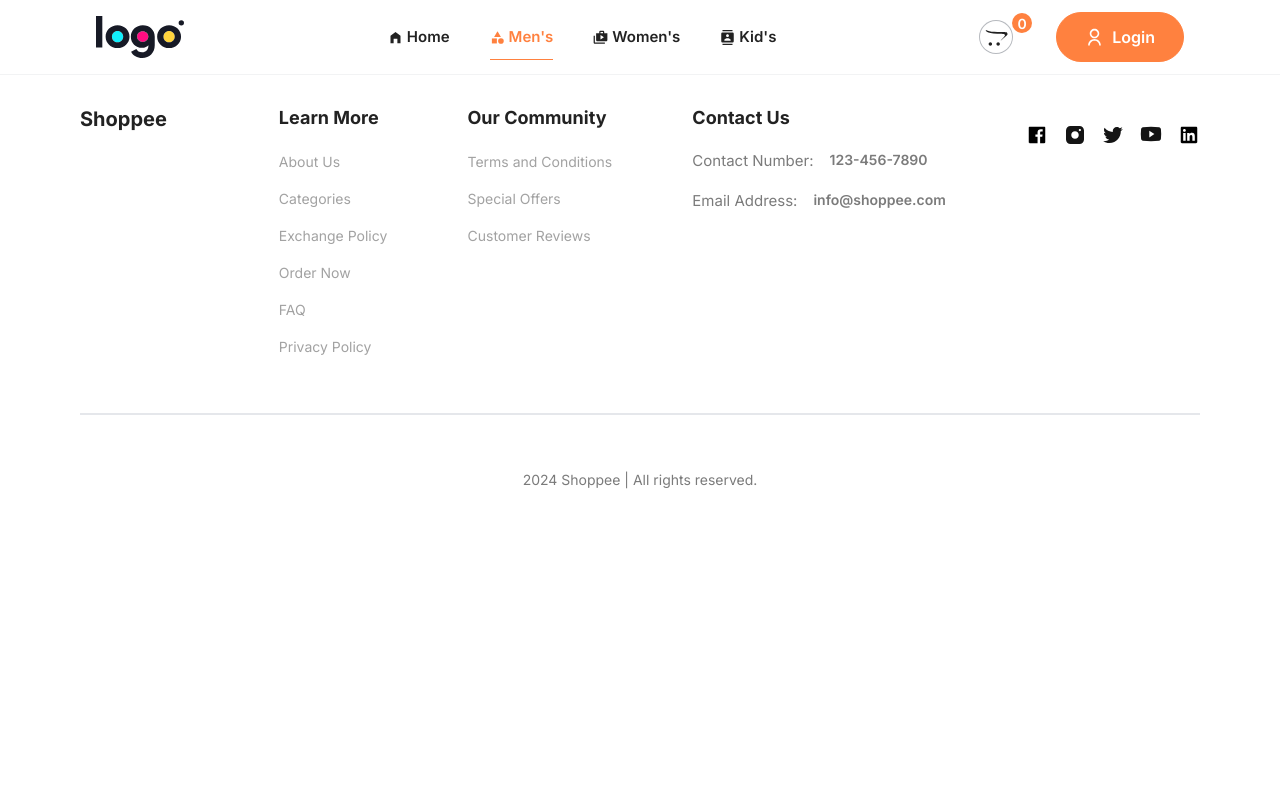
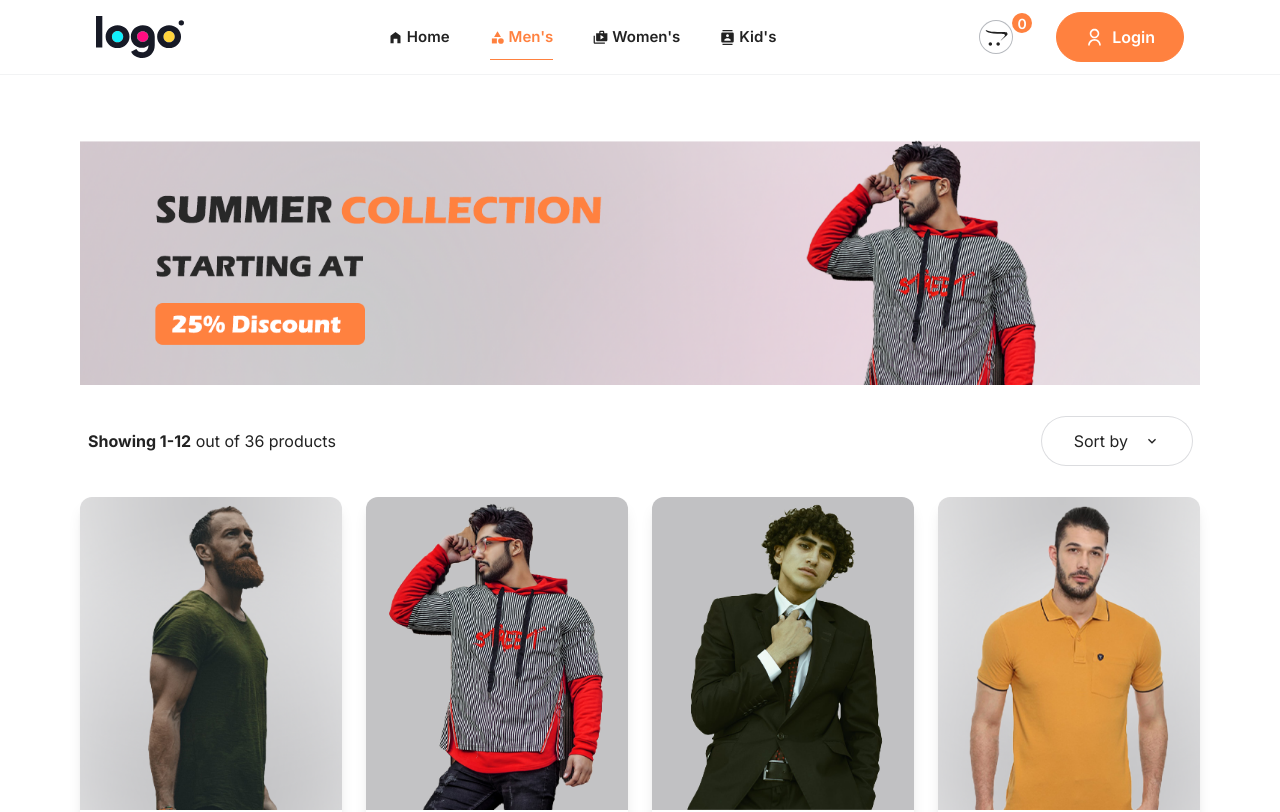
Before and after one commit to imeshhirushan2117/MERN-Ecommerce, a React (Vite) app: page /mens in a window 1280 px wide. Shown: the top 812 px of the page. Built offline with nearby package versions, Linux system fonts and the light colour scheme.

Commit message:
item-category-added

```diff
--- a/src/App.jsx
+++ b/src/App.jsx
@@ -7,6 +7,12 @@ import Login from "./pages/Login";
 import Product from "./pages/Product";
 import Footer from "./components/Footer";
 
+// imgers import
+import bannermens from './assets/bannermens.png'
+import bannerwomens from './assets/bannerwomens.png'
+import bannerkids from './assets/bannerkids.png'
+
+
 export default function App() {
   return (
     <main className="bg-pr text-tertiary">
@@ -14,9 +20,9 @@ export default function App() {
         <Header />
         <Routes>
           <Route path="/" element={<Home />} />
-          <Route path="/mens" element={<Category />} />
-          <Route path="/womens" element={<Category />} />
-          <Route path="/kids" element={<Category />} />
+          <Route path="/mens" element={<Category  category="men" banner={bannermens} />}/>
+          <Route path="/womens" element={<Category category="women" banner={bannerwomens}/>}/>
+          <Route path="/kids" element={<Category category="kid" banner={bannerkids}/>} />
 
           <Route path="/product" element={<Product />}>
             <Route path=":productId" element={<Product />} />
--- /dev/null
+++ b/src/Context/ShopContext.jsx
@@ -0,0 +1,17 @@
+import { createContext } from "react"
+import all_products from "../assets/all_products"
+
+export const ShopContext = createContext(null);
+
+
+const ShopContextProvider = (props) => {
+    const contextValue = {all_products};
+
+    return (
+        <ShopContext.Provider value={contextValue}>
+            {props.children}
+        </ShopContext.Provider>
+    )
+}
+
+export default ShopContextProvider;
--- a/src/pages/Category.jsx
+++ b/src/pages/Category.jsx
@@ -1,9 +1,41 @@
-import React from 'react'
+import React from "react";
+import { MdOutlineKeyboardArrowDown } from "react-icons/md";
+import all_products from "../assets/all_products";
+import Item from "../components/Item";
 
-const Category = () => {
+const Category = ({ category, banner }) => {
   return (
-    <div>Category</div>
-  )
-}
+    <section className="max_padd_container py-12 xl:py-28">
+      <div>
+        <div>
+          <img src={banner} alt="" className="block my-7 mx-auto" />
+        </div>
 
-export default Category
+        <div className="flexBetween my-8 mx-2">
+          <h5>
+            <span className="font-bold">Showing 1-12</span> out of 36 products
+          </h5>
+          <div className="flexBetween max-sm:p-4 gap-x-4 px-8 py-3 rounded-5xl ring-1 ring-slate-900/15">
+            Sort by <MdOutlineKeyboardArrowDown />
+          </div>
+        </div>
+        {/* container */}
+
+        <div className="grid grid-cols-1 xs:grid-cols-2 md:grid-cols-3 xl:grid-cols-4 gap-6">
+          {all_products.map((item) => {
+            if(category === item.category){
+              return  <Item key={item.id} id={item.id} image={item.image} name={item.name}
+              new_price={item.new_price} old_price={item.old_price}
+              />
+            }
+          })}
+          </div>
+          <div className="mt-16 text-center">
+            <button className="btn_dark_rounded">Load more</button>
+          </div>
+      </div>
+    </section>
+  );
+};
+
+export default Category;
```
